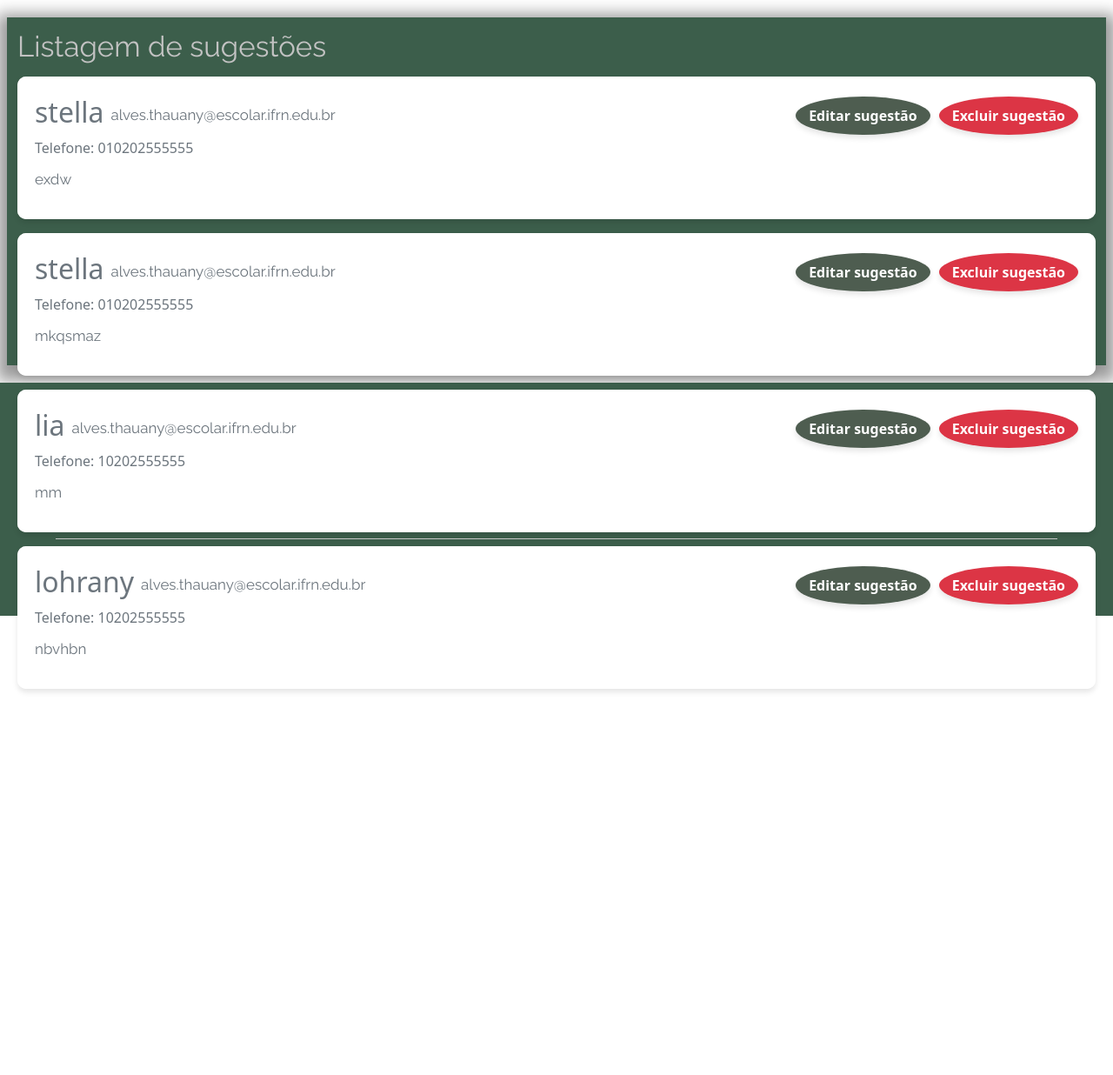
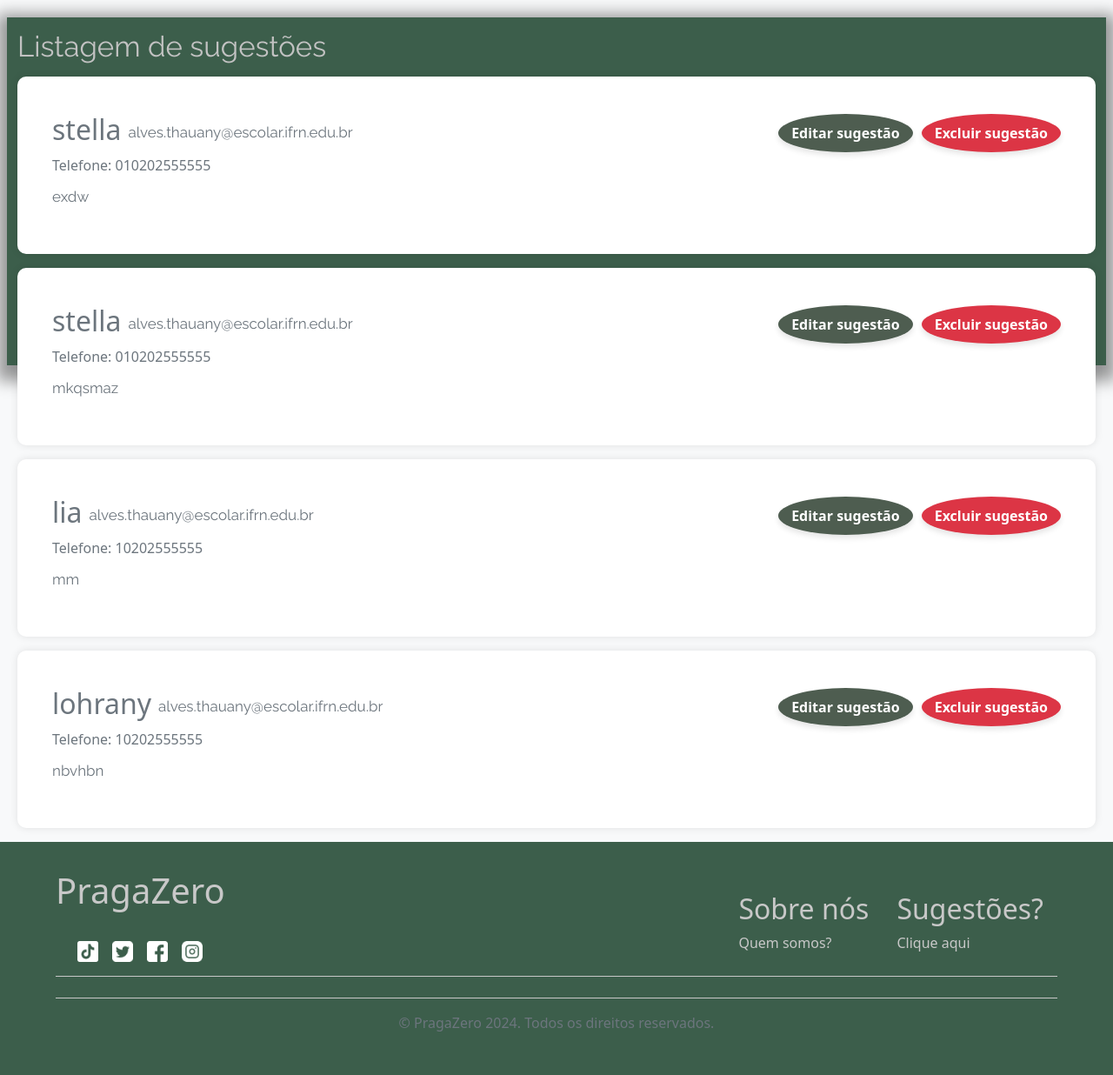
Before and after one commit to xstellas2/rascunhotcc, a Django app: page /listagem_sugestoes/ in a window 1280 px wide. Shown: the part 108-1344 px from the top of the page at 87% size. Before the commit the page ends 904 px from the top, so only its background shows below. Run offline with Django 5.2, Linux system fonts and the light colour scheme; data comes from the database, SQL or seed files in the repository; both versions use the stored data as it was after the commit.

Commit message:
alteracao do footer da pag de listagem

```diff
--- a/agro/templates/listagem_sugestoes.html
+++ b/agro/templates/listagem_sugestoes.html
@@ -6,7 +6,8 @@
 {% block main %}
 <link rel="stylesheet" href="{% static 'css/style.css' %}" />
 
-<main class="container-fluid bg-white">
+<div class="d-flex flex-column" style="min-height: 100vh;">
+    <main class="container-fluid flex-grow-1">
         <section class="row">
             <div class="col">
                 <h1 class="my-3">Listagem de sugestões</h1>
@@ -74,4 +75,6 @@
             </div>
         </section>
     </main>
+
+</div>
 {% endblock %}
--- a/static/css/style.css
+++ b/static/css/style.css
@@ -444,3 +444,39 @@
 .modal-header, .modal-footer {
     border: none;
 }
+.d-flex {
+    display: flex;
+}
+
+.flex-column {
+    flex-direction: column;
+}
+
+.flex-grow-1 {
+    flex-grow: 1;
+}
+
+.container-fluid {
+    flex-grow: 1;
+    overflow-y: auto; /* Adicionado para permitir rolagem */
+    padding-bottom: 10px; /* Adicionado para espaço no final antes do footer */
+}
+.card {
+    background-color: #fff;
+    border-radius: 10px;
+    box-shadow: 0 0 10px rgba(0, 0, 0, 0.1);
+    margin-bottom: 20px;
+    padding: 20px;
+}
+
+.card-body {
+    display: flex;
+    flex-direction: column;
+}
+
+.links .br-button {
+    border-radius: 20px;
+    padding: 10px 20px;
+    color: white;
+    margin-left: 10px;
+}
```
Also changed, not shown: db.sqlite3. Lines whose indentation alone changed are shown as unchanged.
